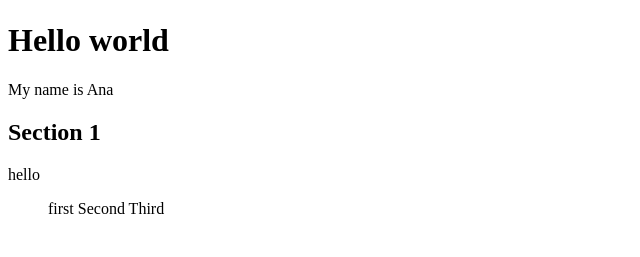
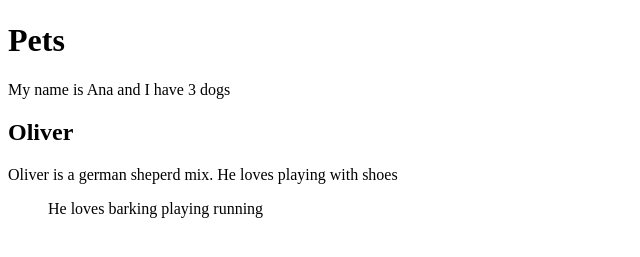
Before and after one commit to anastankovic16/anastankovic16.github.io, a plain HTML site: page index.html in a window 1280 px wide. Shown: the part 311-568 px from the top of the page, without its empty margins (0-640 px from the left). Drawn offline with Linux system fonts and the light colour scheme.

Commit message:
changeed file

```diff
--- a/index.html
+++ b/index.html
@@ -5,14 +5,14 @@
 </head>
 <body>
     <img src="dogs.JPG">
-        <h1>Hello world</h1>
-        <p>My name is Ana</p>
-        <h2>Section 1</h2>
-        <p>hello</p>
-            <ul>
-                <il>first</il>
-                <il>Second</il>
-                <il>Third</il>
+        <h1>Pets</h1>
+        <p>My name is Ana and I have 3 dogs</p>
+        <h2>Oliver</h2>
+        <p>Oliver is a german sheperd mix. He loves playing with shoes</p>
+            <ul> He loves
+                <il>barking</il>
+                <il>playing</il>
+                <il>running</il>
             </ul>
 
         <marquee>BYE</marquee>
```
